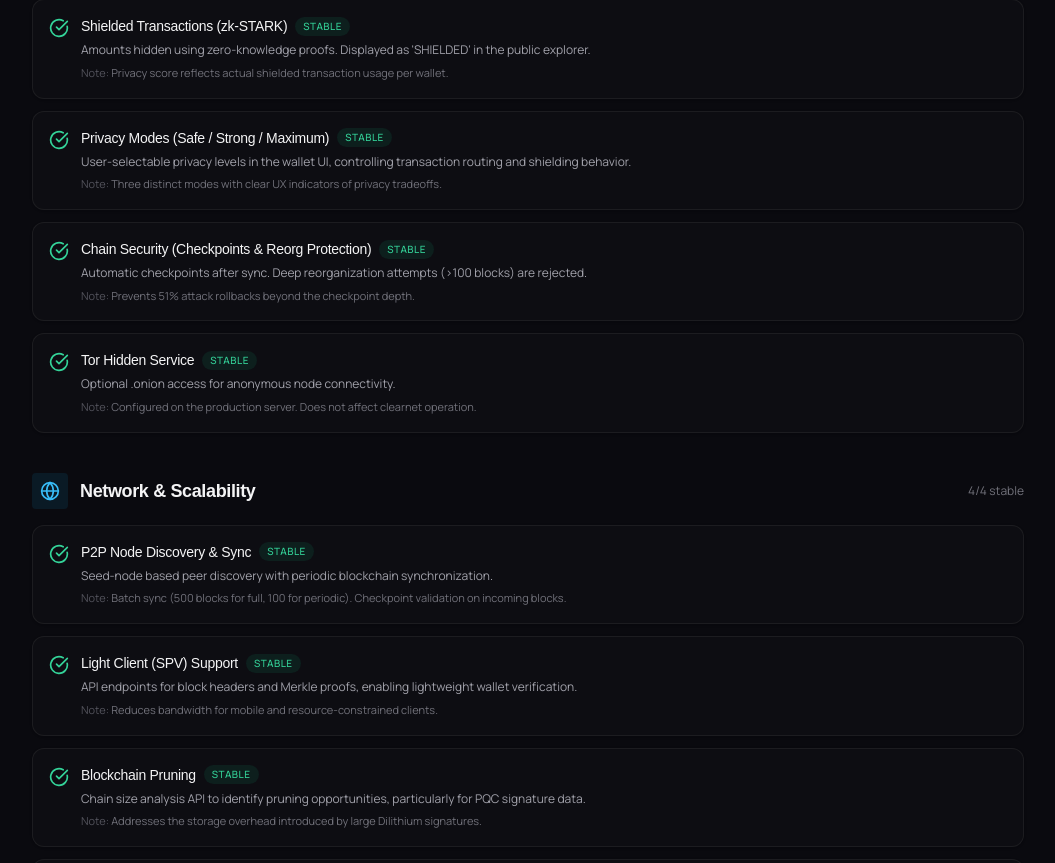
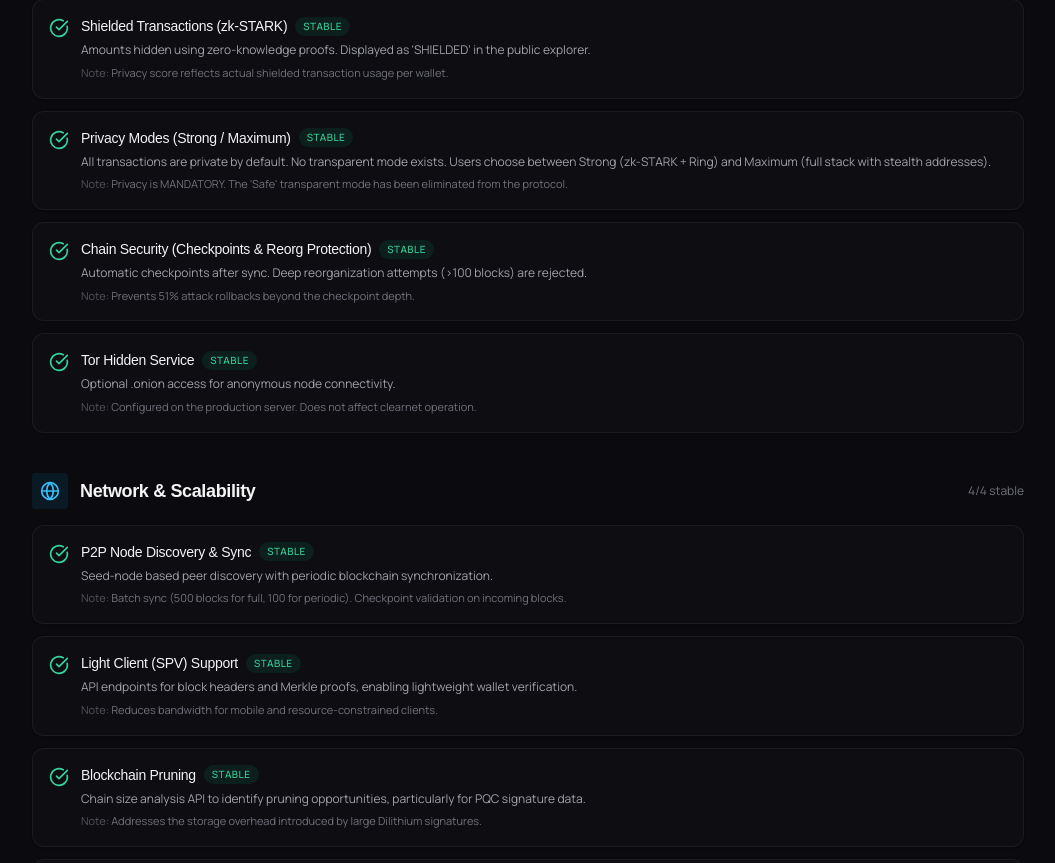
Before and after one commit to Bricscoin2026/Bricscoin, a React (Create React App) app in the folder frontend/: page /protocol-status in a window 1280 px wide. Shown: the part 1260-2123 px from the top of the page, without its empty margins (112-1167 px from the left). Built offline with nearby package versions, Linux system fonts and the light colour scheme; no server answers; a web font is replaced by a local one.

Commit message:
auto-commit for 0a1b7056-9b75-4656-8442-ace39bd47a1a

```diff
--- a/frontend/src/pages/ProtocolStatus.jsx
+++ b/frontend/src/pages/ProtocolStatus.jsx
@@ -67,10 +67,10 @@ const PROTOCOL_LAYERS = [
         notes: "Privacy score reflects actual shielded transaction usage per wallet.",
       },
       {
-        name: "Privacy Modes (Safe / Strong / Maximum)",
-        description: "User-selectable privacy levels in the wallet UI, controlling transaction routing and shielding behavior.",
+        name: "Privacy Modes (Strong / Maximum)",
+        description: "All transactions are private by default. No transparent mode exists. Users choose between Strong (zk-STARK + Ring) and Maximum (full stack with stealth addresses).",
         status: "stable",
-        notes: "Three distinct modes with clear UX indicators of privacy tradeoffs.",
+        notes: "Privacy is MANDATORY. The 'Safe' transparent mode has been eliminated from the protocol.",
       },
       {
         name: "Chain Security (Checkpoints & Reorg Protection)",
```
